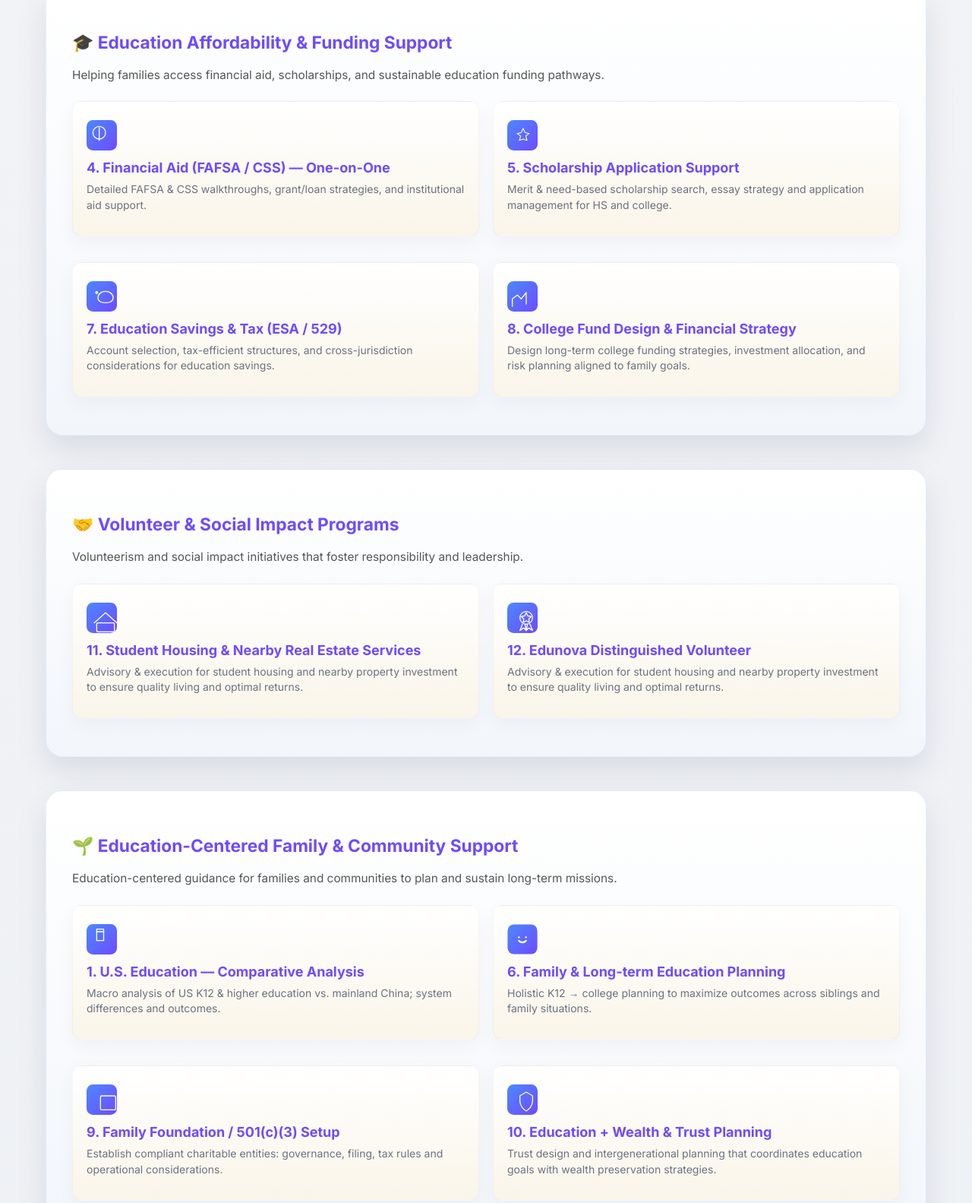
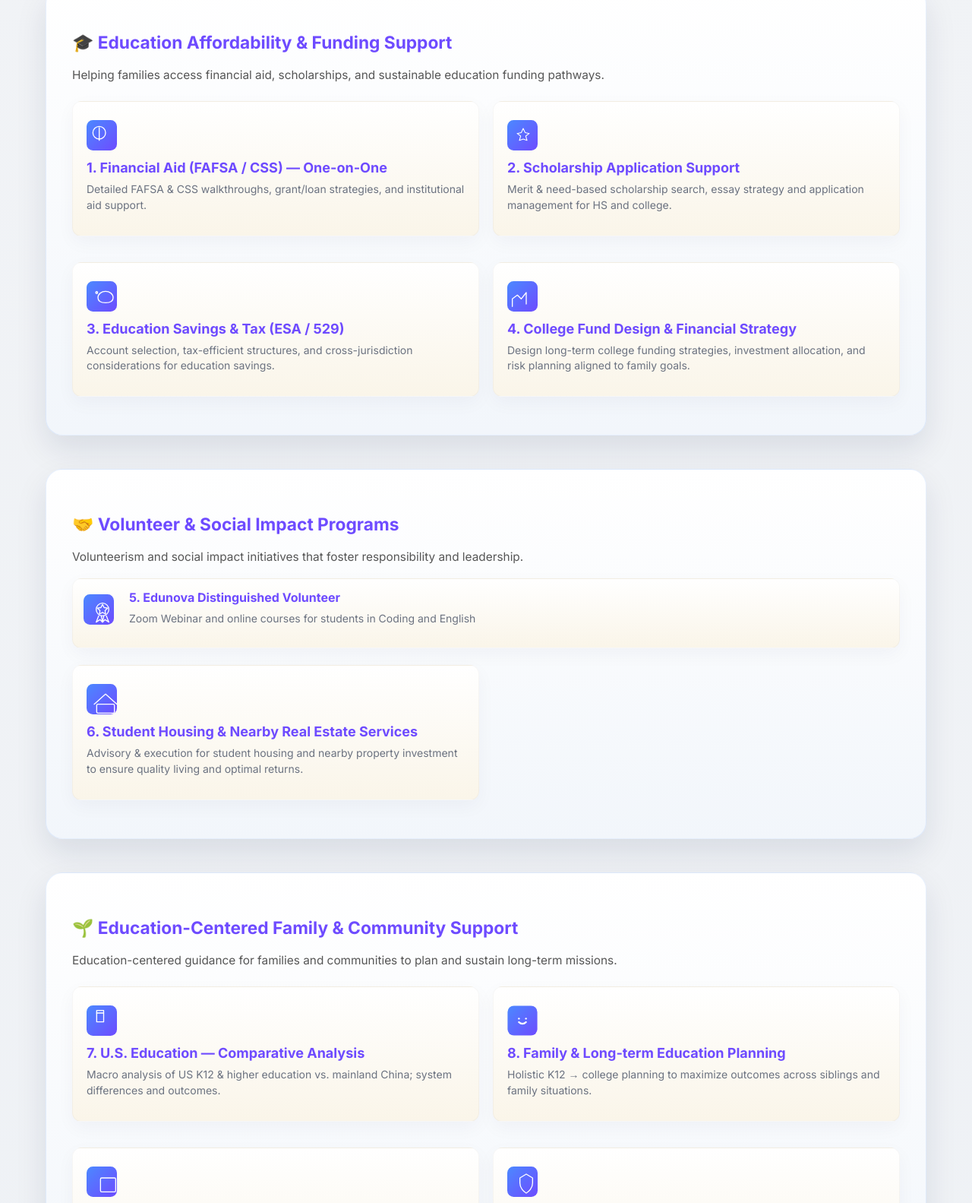
Before and after one commit to Lsworkshop/SuperEdu, a website: page index.html in a window 1280 px wide. Shown: the part 1658-3241 px from the top of the page at 76% size. Drawn offline with Linux system fonts and the light colour scheme.

Commit message:
Add files via upload

```diff
--- a/index.html
+++ b/index.html
@@ -574,7 +574,7 @@
          <article class="service-card" onclick="location.href='/apply.html'">
           <svg class="card-icon" viewBox="0 0 24 24" aria-hidden="true"><use href="#card-dollar"></use></svg>
           <div class="service-content">
-            <h3 data-en="4. Financial Aid (FAFSA / CSS) — One-on-One" data-zh="4. 助学金（FAFSA/CSS）一对一">4. Financial Aid (FAFSA / CSS) — One-on-One</h3>
+            <h3 data-en="1. Financial Aid (FAFSA / CSS) — One-on-One" data-zh="4. 助学金（FAFSA/CSS）一对一">1. Financial Aid (FAFSA / CSS) — One-on-One</h3>
             <p class="desc" data-en="Detailed FAFSA & CSS walkthroughs, grant/loan strategies, and institutional aid support." data-zh="详细 FAFSA 与 CSS 操作指导，助学金与贷款策略，院校个案支持。">Detailed FAFSA & CSS walkthroughs, grant/loan strategies, and institutional aid support.</p>
              </div>
         </article>
@@ -582,7 +582,7 @@
         <article class="service-card" onclick="location.href='/apply.html'">
           <svg class="card-icon" viewBox="0 0 24 24" aria-hidden="true"><use href="#card-star"></use></svg>
           <div class="service-content">
-            <h3 data-en="5. Scholarship Application Support" data-zh="5. 奖学金申请支持">5. Scholarship Application Support</h3>
+            <h3 data-en="2. Scholarship Application Support" data-zh="5. 奖学金申请支持">2. Scholarship Application Support</h3>
             <p class="desc" data-en="Merit & need-based scholarship search, essay strategy and application management for HS and college." data-zh="成绩型与需求型奖学金研究、文书策略与申请管理，覆盖高中与大学的奖学金。">Merit & need-based scholarship search, essay strategy and application management for HS and college.</p>
              </div>
         </article>
@@ -590,7 +590,7 @@
         <article class="service-card" onclick="location.href='/apply.html'">
           <svg class="card-icon" viewBox="0 0 24 24" aria-hidden="true"><use href="#card-piggy"></use></svg>
           <div class="service-content">
-            <h3 data-en="7. Education Savings & Tax (ESA / 529)" data-zh="7. 教育储蓄与税务（ESA/529）">7. Education Savings & Tax (ESA / 529)</h3>
+            <h3 data-en="3. Education Savings & Tax (ESA / 529)" data-zh="7. 教育储蓄与税务（ESA/529）">3. Education Savings & Tax (ESA / 529)</h3>
             <p class="desc" data-en="Account selection, tax-efficient structures, and cross-jurisdiction considerations for education savings." data-zh="教育储蓄账户选择、税务优化结构与跨司法区考量，提供实施性建议。">Account selection, tax-efficient structures, and cross-jurisdiction considerations for education savings.</p>
             </div>
         </article>
@@ -598,7 +598,7 @@
         <article class="service-card" onclick="location.href='/apply.html'">
           <svg class="card-icon" viewBox="0 0 24 24" aria-hidden="true"><use href="#card-graph"></use></svg>
           <div class="service-content">
-            <h3 data-en="8. College Fund Design & Financial Strategy" data-zh="8. 大学基金设计与财务策略">8. College Fund Design & Financial Strategy</h3>
+            <h3 data-en="4. College Fund Design & Financial Strategy" data-zh="8. 大学基金设计与财务策略">4. College Fund Design & Financial Strategy</h3>
             <p class="desc" data-en="Design long-term college funding strategies, investment allocation, and risk planning aligned to family goals." data-zh="定制长期大学资助方案、投资配置与风险管理，使之契合家庭目标。">Design long-term college funding strategies, investment allocation, and risk planning aligned to family goals.</p>
             </div>
         </article>
@@ -619,22 +619,23 @@
         </p>
       </header>
 
+      <article class="service-card" onclick="location.href='/apply.html'">
+          <svg class="card-icon" viewBox="0 0 24 24" aria-hidden="true"><use href="#card-award"></use></svg>
+          <div class="service-content">
+            <h3 data-en="5. Edunova Distinguished Volunteer" data-zh="5. Volunteer志愿者公益事业">5. Edunova Distinguished Volunteer</h3>
+            <p class="desc" data-en="Zoom Webinar and online courses for students in Coding and English" data-zh="提供学生免费的高质量计算机编程，英文等的讲座与课程。"> 5. Zoom Webinar and online courses for students in Coding and English</p>
+            </div>
+        </article>
+
       <div class="sub-services-grid">
         <article class="service-card" onclick="location.href='/apply.html'">
           <svg class="card-icon" viewBox="0 0 24 24" aria-hidden="true"><use href="#card-house"></use></svg>
           <div class="service-content">
-            <h3 data-en="11. Student Housing & Nearby Real Estate Services" data-zh="11. 大学周边房产/住宿投资服务">11. Student Housing & Nearby Real Estate Services</h3>
+            <h3 data-en="6. Student Housing & Nearby Real Estate Services" data-zh="6. 大学周边房产/住宿投资服务">6. Student Housing & Nearby Real Estate Services</h3>
             <p class="desc" data-en="Advisory & execution for student housing and nearby property investment to ensure quality living and optimal returns." data-zh="提供学生就读期间的优质居住方案与周边房产投资顾问及执行，兼顾居住质量与投资回报。">Advisory & execution for student housing and nearby property investment to ensure quality living and optimal returns.</p>
             </div>
         </article>
 
-        <article class="service-card" onclick="location.href='/apply.html'">
-          <svg class="card-icon" viewBox="0 0 24 24" aria-hidden="true"><use href="#card-award"></use></svg>
-          <div class="service-content">
-            <h3 data-en="12. Edunova Distinguished Volunteer" data-zh="11. Volunteer志愿者公益事业与其他活动">11. Student Housing & Nearby Real Estate Services</h3>
-            <p class="desc" data-en="Advisory & execution for student housing and nearby property investment to ensure quality living and optimal returns." data-zh="提供学生就读期间的优质居住方案与周边房产投资顾问及执行，兼顾居住质量与投资回报。">Advisory & execution for student housing and nearby property investment to ensure quality living and optimal returns.</p>
-            </div>
-        </article>
       </div>
     </article>
 
@@ -656,7 +657,7 @@
         <article class="service-card" onclick="location.href='/apply.html'">
           <svg class="card-icon" viewBox="0 0 24 24" aria-hidden="true"><use href="#card-book"></use></svg>
           <div class="service-content">
-            <h3 data-en="1. U.S. Education — Comparative Analysis" data-zh="1. 美国教育的优势与比较">1. U.S. Education — Comparative Analysis</h3>
+            <h3 data-en="7. U.S. Education — Comparative Analysis" data-zh="7. 美国教育的优势与比较">7. U.S. Education — Comparative Analysis</h3>
             <p class="desc" data-en="Macro analysis of US K12 & higher education vs. mainland China; system differences and outcomes." data-zh="美国 K12 与高等教育与中国大陆教育体系的宏观比较分析，侧重于系统差异与结果。">Macro analysis of US K12 & higher education vs. mainland China; system differences and outcomes.</p>
             </div>
         </article>
@@ -664,7 +665,7 @@
          <article class="service-card" onclick="location.href='/apply.html'">
           <svg class="card-icon" viewBox="0 0 24 24" aria-hidden="true"><use href="#card-family"></use></svg>
           <div class="service-content">
-            <h3 data-en="6. Family & Long-term Education Planning" data-zh="6. 家庭与长期教育规划">6. Family & Long-term Education Planning</h3>
+            <h3 data-en="8. Family & Long-term Education Planning" data-zh="8. 家庭与长期教育规划">8. Family & Long-term Education Planning</h3>
             <p class="desc" data-en="Holistic K12 → college planning to maximize outcomes across siblings and family situations." data-zh="从 K12 到大学的一体化规划，兼顾兄弟姐妹与家庭情境，最大化助学金与结果。">Holistic K12 → college planning to maximize outcomes across siblings and family situations.</p>
             </div>
         </article>
@@ -705,7 +706,7 @@
         <article class="service-card" onclick="location.href='/apply.html'">
           <svg class="card-icon" viewBox="0 0 24 24" aria-hidden="true"><use href="#card-target"></use></svg>
           <div class="service-content">
-            <h3 data-en="2. College Application Overview" data-zh="2. 美国大学申请总体情况">2. College Application Overview</h3>
+            <h3 data-en="11. College Application Overview" data-zh="11. 美国大学申请总体情况">11. College Application Overview</h3>
             <p class="desc" data-en="Overview of mainstream universities, application process, curricula, platforms and tuition; consulting & resources." data-zh="主流大学简介、申请流程、课程平台与学费信息；提供咨询与资源支持。">Overview of mainstream universities, application process, curricula, platforms and tuition; consulting & resources.</p>
                   </div>
         </article>
@@ -713,7 +714,7 @@
         <article class="service-card" onclick="location.href='/apply.html'">
           <svg class="card-icon" viewBox="0 0 24 24" aria-hidden="true"><use href="#card-certificate"></use></svg>
           <div class="service-content">
-            <h3 data-en="3. Pre-College Profile (AP / Summer)" data-zh="3. 升学档案构建（AP/暑期）">3. Pre-College Profile (AP / Summer)</h3>
+            <h3 data-en="12. Pre-College Profile (AP / Summer)" data-zh="12. 升学档案构建（AP/暑期）">12. Pre-College Profile (AP / Summer)</h3>
             <p class="desc" data-en="Course selection, AP planning, summer programs and extracurricular strategy to strengthen profile." data-zh="课程选择、AP 规划、暑期项目与课外活动策略，提升升学竞争力。">Course selection, AP planning, summer programs and extracurricular strategy to strengthen profile.</p>
                  </div>
         </article>
```
